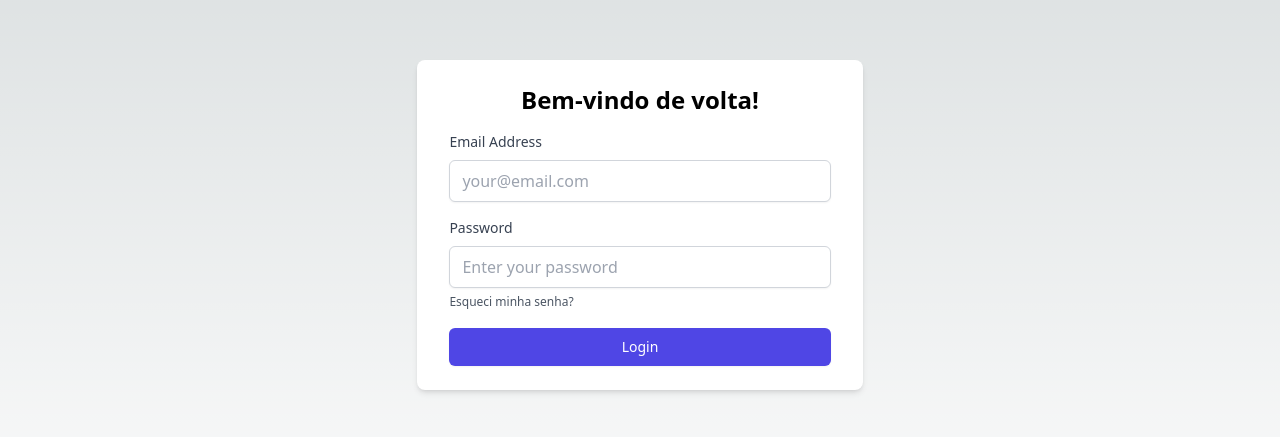
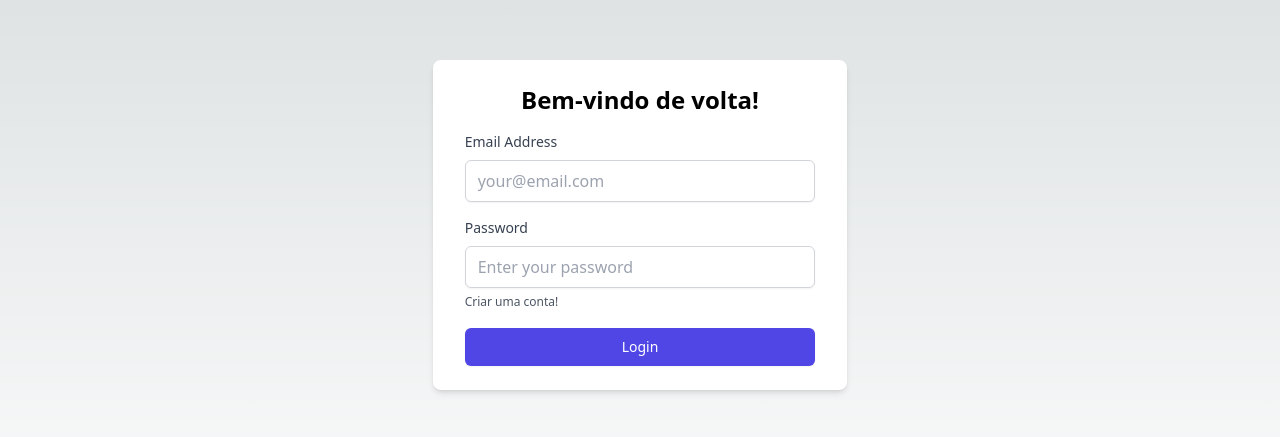
Before and after one commit to NandoGoulartt/TodoListFront, a Next.js app: page / in a window 1280 px wide. Shown: the part 175-612 px from the top of the page. Built offline with nearby package versions, Linux system fonts and the light colour scheme.

Commit message:
feat() botao de register

```diff
--- a/pages/index.tsx
+++ b/pages/index.tsx
@@ -56,8 +56,8 @@ export default function Home() {
           <div className="mb-4">
             <label htmlFor="password" className="block text-sm font-medium text-gray-700 dark:text-gray-300 mb-2">Password</label>
             <input type="password" id="password" name="password" className="shadow-sm rounded-md w-full px-3 py-2 border border-gray-300 focus:outline-none focus:ring-indigo-500 focus:border-indigo-500" placeholder="Enter your password" required />
-            <a href="#"
-              className="text-xs text-gray-600 hover:text-indigo-500 focus:outline-none focus:ring-2 focus:ring-offset-2 focus:ring-indigo-500">Esqueci minha senha?</a>
+            <a href="/register"
+              className="text-xs text-gray-600 hover:text-indigo-500 focus:outline-none focus:ring-2 focus:ring-offset-2 focus:ring-indigo-500">Criar uma conta!</a>
           </div>
           {error && (
             <div className="bg-red-100 border border-red-400 text-red-700 px-4 py-2 rounded-md mb-4">
```
